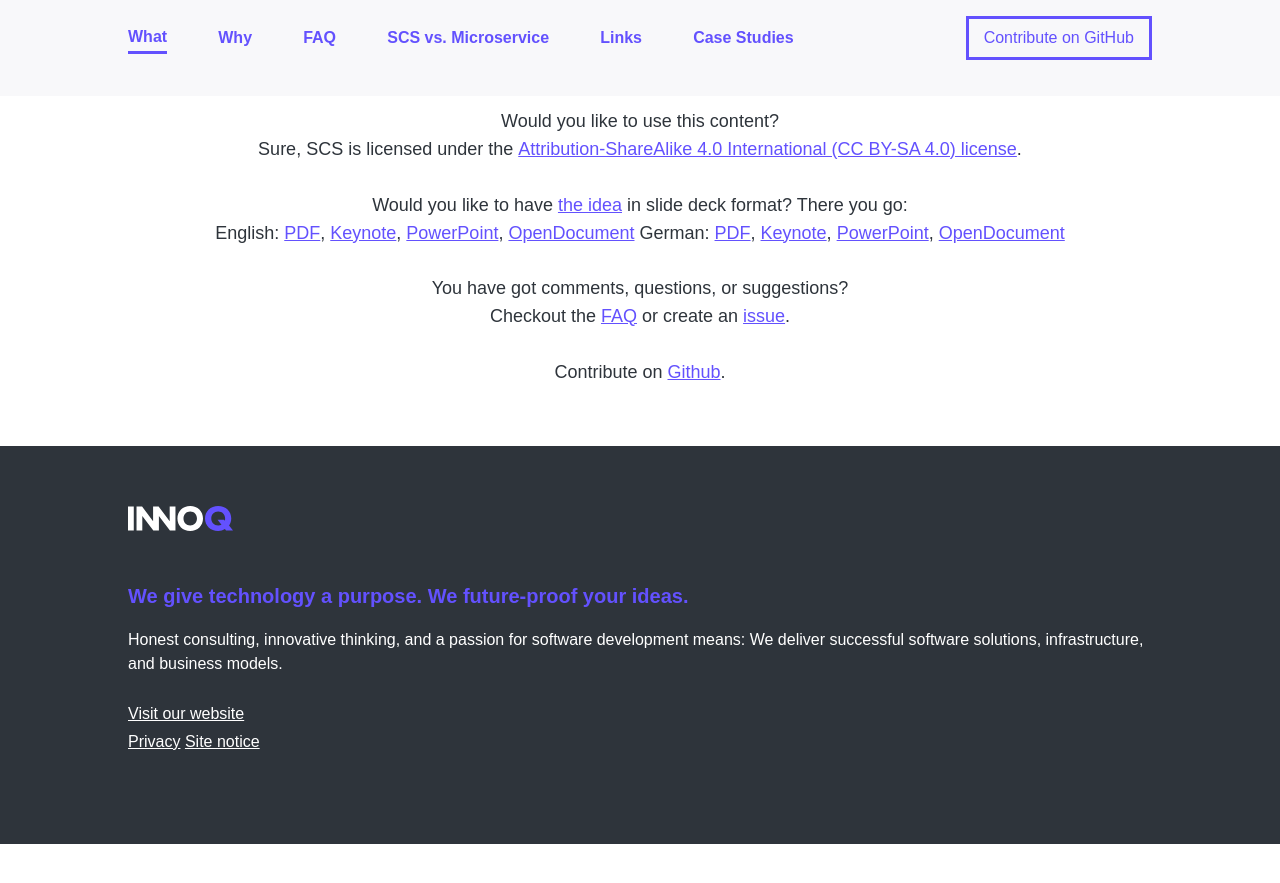
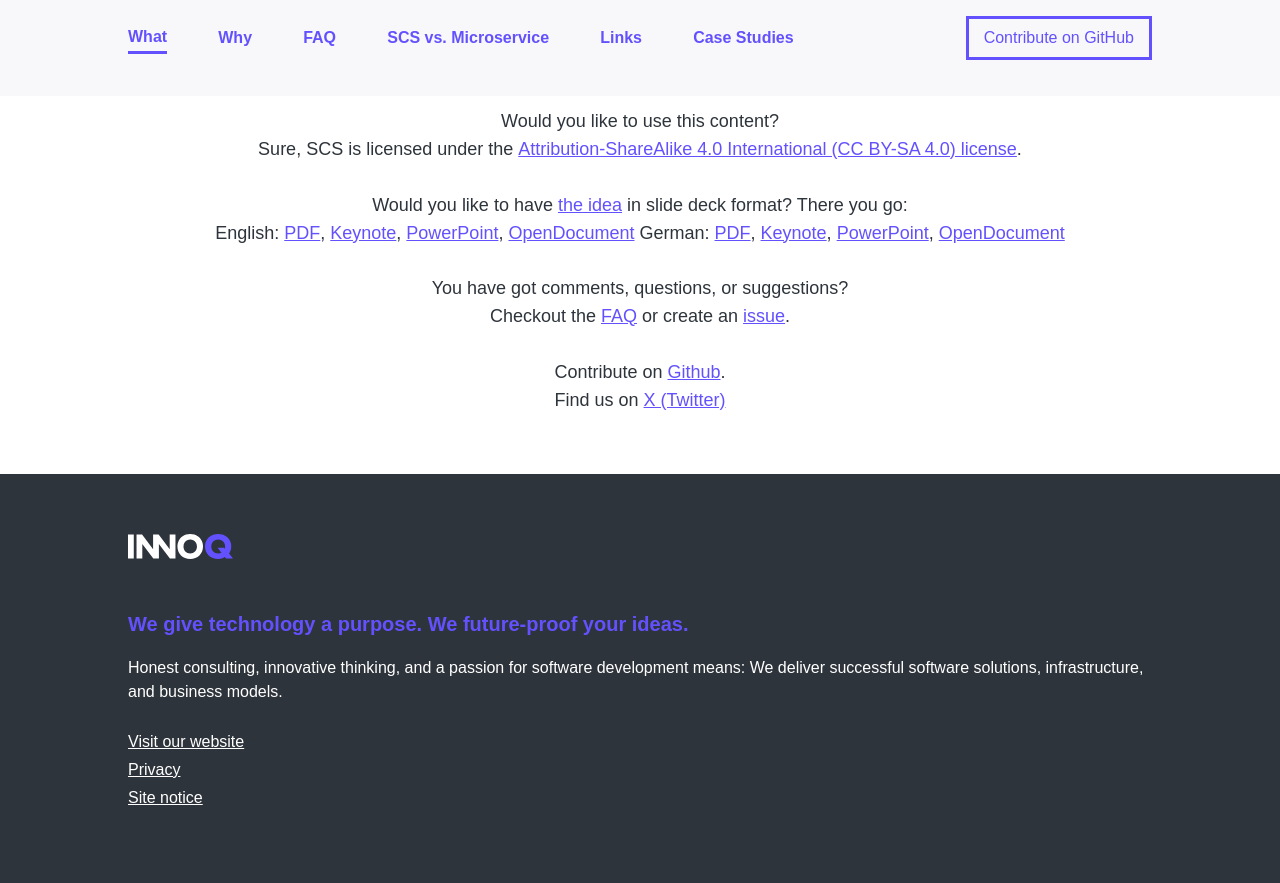
Before and after one commit to innoq/SCS, a Jekyll site: the page built from index.html, in a window 1280 px wide and 900 px high, scrolled down 23844 px. Shown: the top 883 px of the window. Built offline with Jekyll 4.4.1, drawn with Linux system fonts in a browser that asks for light colours; some web fonts are replaced; before the commit the page ends 24688 px from its top, so only the background shows below that.

Commit message:
Fix line breaks, link to X profile

```diff
--- a/_layouts/default.html
+++ b/_layouts/default.html
@@ -71,8 +71,8 @@
       <h3 class="footer-heading">We give technology a purpose. We future-proof your ideas.</h3>
       <p class="footer-text">Honest consulting, innovative thinking, and a passion for software development means: We deliver successful software solutions, infrastructure, and business models.<br><br>
         <a href="https://www.innoq.com" target="_blank" class="link-footer">Visit our website</a><br>
-        <a href="https://www.innoq.com/privacy" target="_blank" class="link-footer">Privacy</a>
-        <a href="https://www.innoq.com/impressum" target="_blank" class="link-footer">Site notice</a>
+        <a href="https://www.innoq.com/privacy" target="_blank" class="link-footer">Privacy</a><br>
+        <a href="https://www.innoq.com/impressum" target="_blank" class="link-footer">Site notice</a><br>
       </p>
     </div>
   </footer>
--- a/index.html
+++ b/index.html
@@ -377,6 +377,7 @@
 		Checkout the <a href="faq.html">FAQ</a> or create an <a href="https://github.com/innoq/SCS/issues">issue</a>.
 	</p>
 	<p class="text-centered">
-		Contribute on <a href="https://github.com/innoq/SCS">Github</a>.
+		Contribute on <a href="https://github.com/innoq/SCS">Github</a>.<br>
+		Find us on <a href="https://x.com/scsarchitecture">X (Twitter)</a>
 	</p>
 </section>
```
